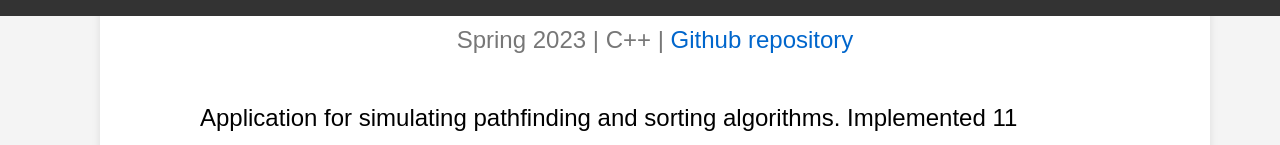
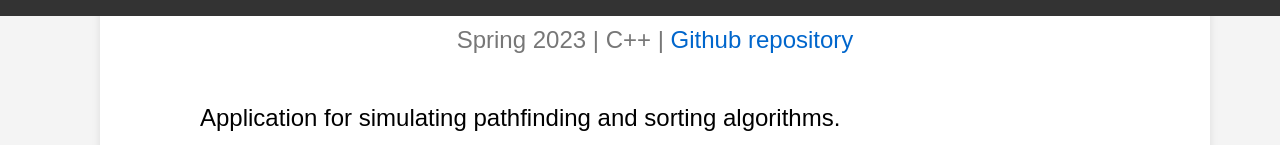
Before and after one commit to Juanvoid01/Juanvoid01.github.io, a plain HTML site: page index.html in a window 1280 px wide. Shown: the part 784-929 px from the top of the page. Drawn offline with Linux system fonts and the light colour scheme.

Commit message:
descriptions

```diff
--- a/index.html
+++ b/index.html
@@ -48,8 +48,6 @@
                         href="https://github.com/Juanvoid01/AlgorithmVisualizer" target="_blank">Github repository</a>
                 </p>
                 <p class="project-description">Application for simulating pathfinding and sorting algorithms.
-                    Implemented 11 algorithms
-                    such as Dijkstra, A*, and mergesort.
                 </p>
                 <p>* Graphics engine used : <a href="https://www.sfml-dev.org/" target="_blank">SFML</a>.</p>
                 <h3>PathFinding</h3>
@@ -180,6 +178,7 @@
                 <div class="image-wrapper">
                     <img src="images/smartwatch/estadisticas.png" alt="smartwatch statistics menu">
                 </div>
+                <p><br><br></p>
             </article>
         </section>
     </main>
```
